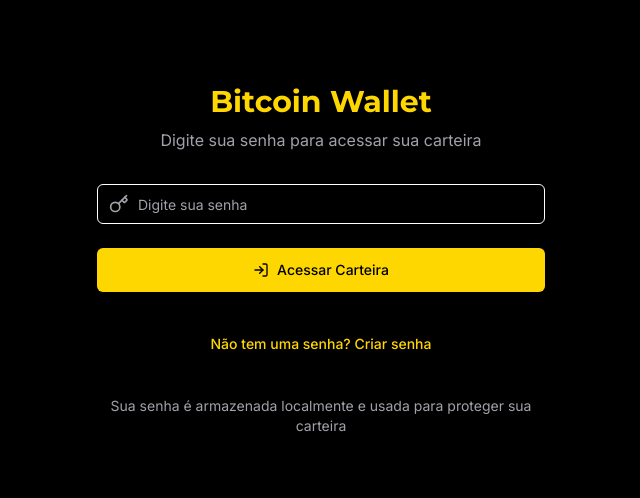
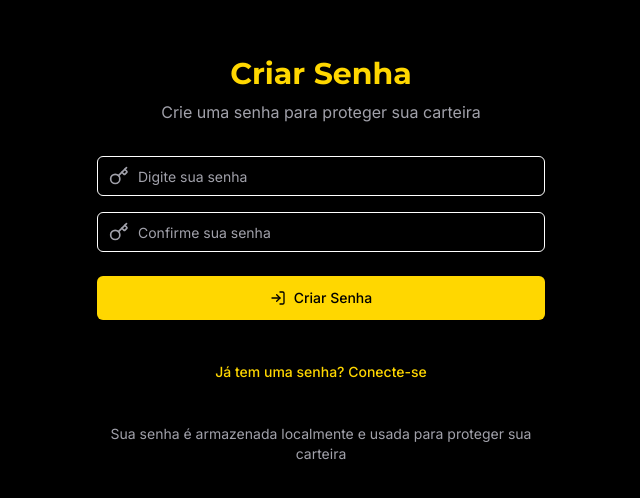
Before and after one commit to Guilherme3cn/BlackWalletFull, a React (Vite) app: page / in a window 1280 px wide. Before the commit this address led to /login. Shown: the part 140-638 px from the top of the page, without its empty margins (319-959 px from the left). Built offline with nearby package versions, Linux system fonts and the light colour scheme; what bip32, bitcoinjs-lib, ecpair would draw is missing.

Commit message:
Update initial layout to Sign Up
Change the initial layout of the application to show the Sign Up page when the app opens. This provides a more streamlined entry point for new users.
[skip gpt_engineer]

```diff
--- a/src/App.tsx
+++ b/src/App.tsx
@@ -6,7 +6,6 @@ import { BrowserRouter, Routes, Route, Navigate } from "react-router-dom";
 import Index from "./pages/Index";
 import Login from "./pages/Login";
 import SignUp from "./pages/SignUp";
-import { useEffect } from "react";
 
 const queryClient = new QueryClient();
 
@@ -14,14 +13,13 @@ const ProtectedRoute = ({ children }: { children: React.ReactNode }) => {
   const isAuthenticated = localStorage.getItem('wallet-password');
 
   if (!isAuthenticated) {
-    return <Navigate to="/login" replace />;
+    return <Navigate to="/signup" replace />;
   }
 
   return <>{children}</>;
 };
 
 const App = () => {
-  // Check if user is already authenticated
   const isAuthenticated = localStorage.getItem('wallet-password');
 
   return (
@@ -32,19 +30,19 @@ const App = () => {
         <BrowserRouter>
           <Routes>
             <Route
-              path="/signup"
+              path="/"
               element={
-                isAuthenticated ? <Navigate to="/" replace /> : <SignUp />
+                isAuthenticated ? <Navigate to="/wallet" replace /> : <SignUp />
               }
             />
             <Route
               path="/login"
               element={
-                isAuthenticated ? <Navigate to="/" replace /> : <Login />
+                isAuthenticated ? <Navigate to="/wallet" replace /> : <Login />
               }
             />
             <Route
-              path="/"
+              path="/wallet"
               element={
                 <ProtectedRoute>
                   <Index />
```
